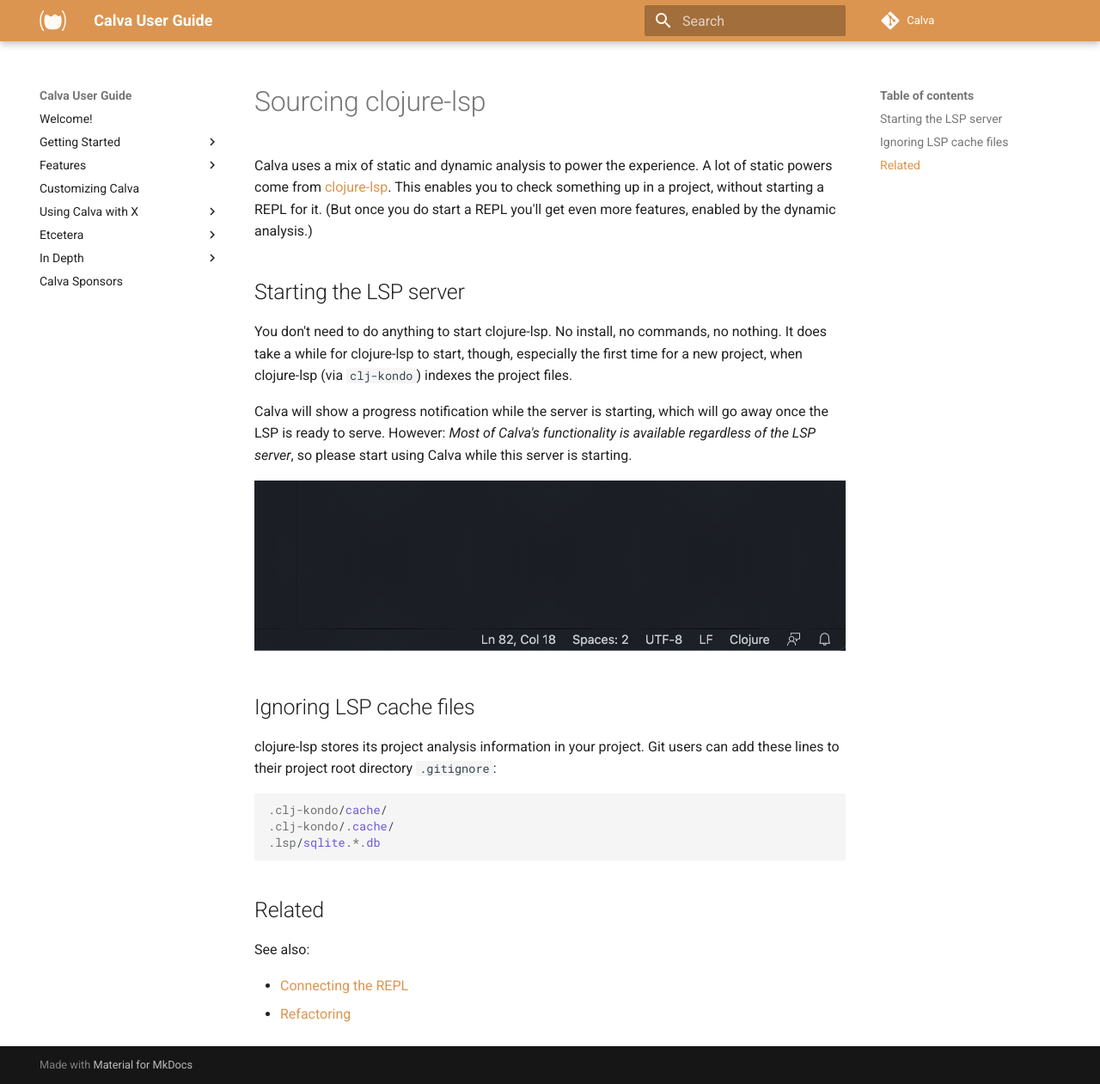
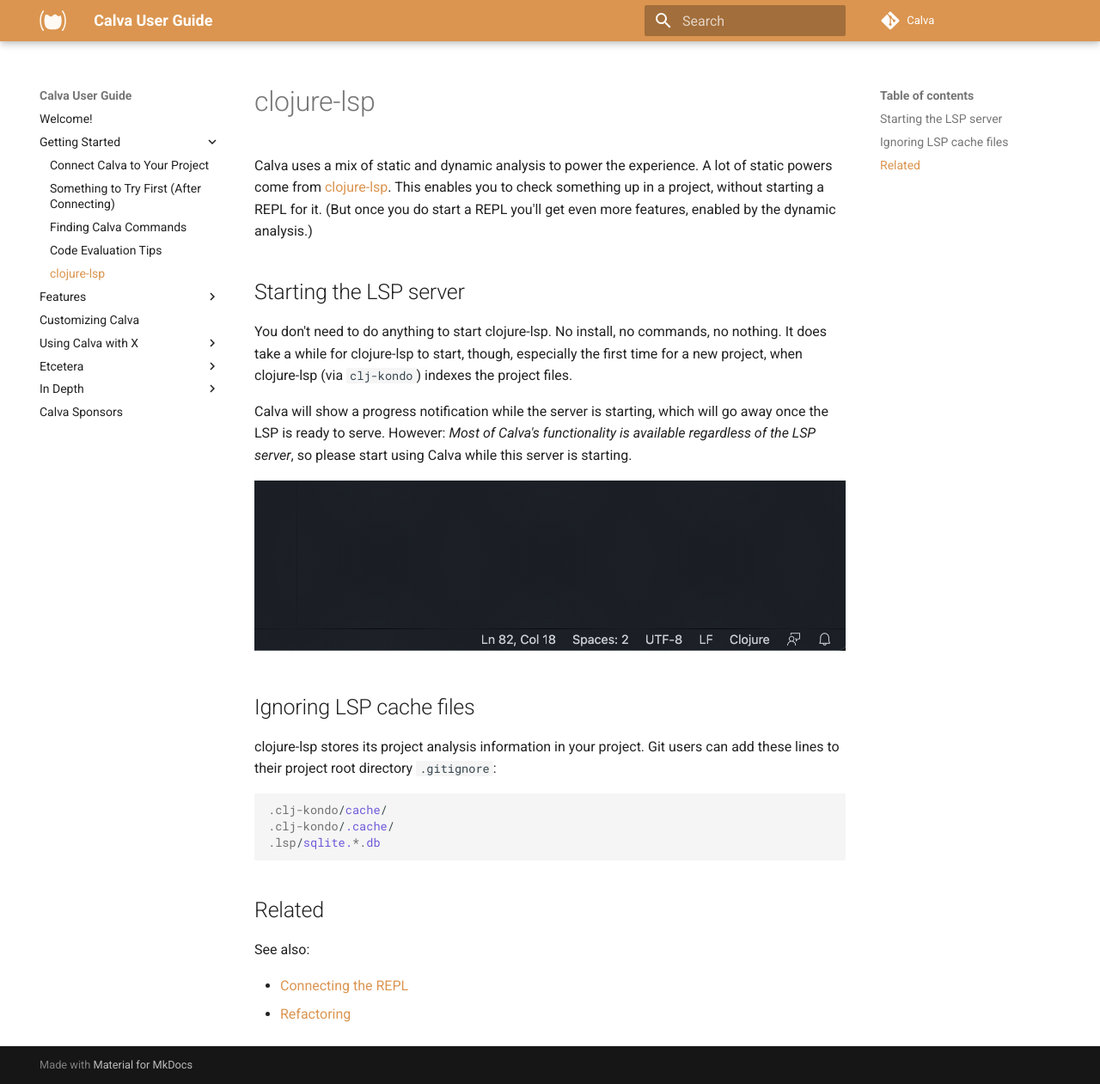
Before and after one commit to BetterThanTomorrow/calva, an MkDocs documentation site: the page built from docs/site/clojure-lsp.md, in a window 1280 px wide and 1261 px high. Shown: the whole window at 86% size. Built offline with MkDocs 1.6.1 and Material for MkDocs 9.7.7, drawn with Linux system fonts in a browser that asks for light colours; comment, search, counter and statistics services are not loaded.

Commit message:
Add lsp doc to index [skip-ci]

```diff
--- a/docs/site/clojure-lsp.md
+++ b/docs/site/clojure-lsp.md
@@ -1,4 +1,4 @@
-# Sourcing clojure-lsp
+# clojure-lsp
 
 Calva uses a mix of static and dynamic analysis to power the experience. A lot of static powers come from [clojure-lsp](https://github.com/snoe/clojure-lsp). This enables you to check something up in a project, without starting a REPL for it. (But once you do start a REPL you'll get even more features, enabled by the dynamic analysis.)
 
--- a/mkdocs.yml
+++ b/mkdocs.yml
@@ -23,6 +23,7 @@
     - try-first.md
     - finding-commands.md
     - eval-tips.md
+    - clojure-lsp.md
   - Features:
     - commands-top10.md
     - output.md
```
Also changed, not shown: docs/site/refactoring.md (+1 -1 lines).
